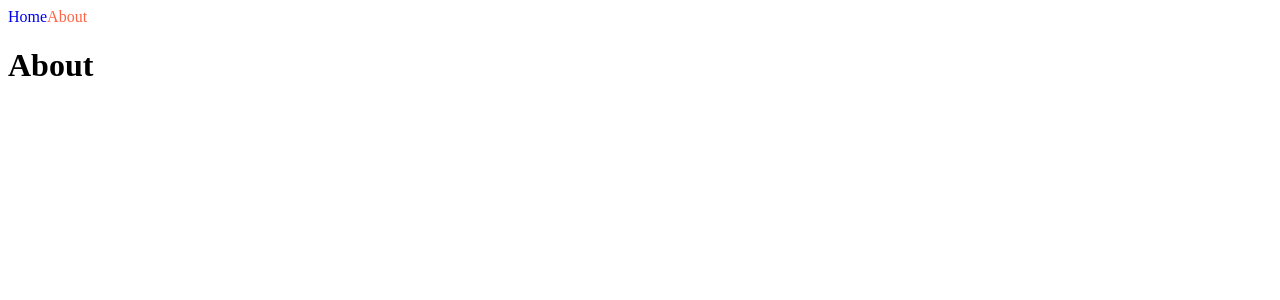
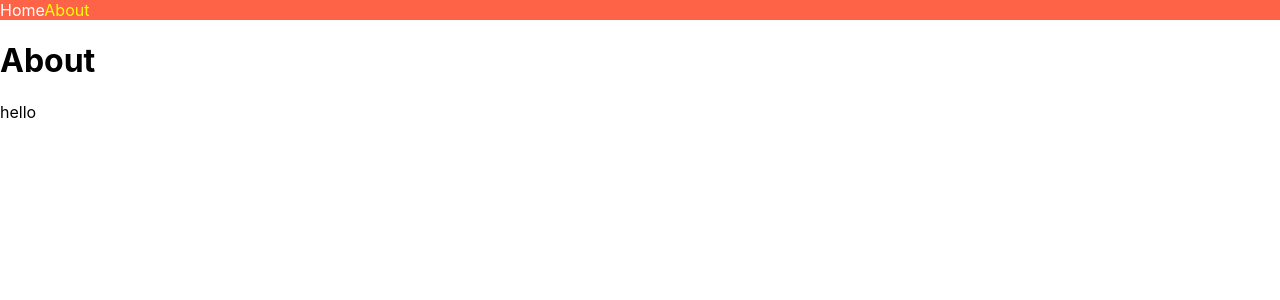
Before and after one commit to yangheat/nextjs-typescript-practice, a Next.js app: page /about in a window 1280 px wide. Shown: the top 300 px of the page. Built offline with nearby package versions, Linux system fonts and the light colour scheme.

Commit message:
add custom app

```diff
--- a/components/NavBar.tsx
+++ b/components/NavBar.tsx
@@ -1,12 +1,12 @@
 import Link from "next/link";
 import { useRouter } from "next/router";
-import styles from "./NavBar.module.css";
+// import styles from "./NavBar.module.css";
 
 export default function NavBar() {
   const router = useRouter();
   return (
     <nav>
-      <Link href="/">
+      {/* <Link href="/">
         <a
           className={`${styles.link} ${
             router.pathname === "/" ? styles.active : ""
@@ -24,7 +24,25 @@ export default function NavBar() {
         >
           About
         </a>
+      </Link> */}
+
+      <Link href="/">
+        <a className={router.pathname === "/" ? "active" : ""}>Home</a>
       </Link>
+      <Link href="/about">
+        <a className={router.pathname === "/about" ? "active" : ""}>About</a>
+      </Link>
+      <style jsx>{`
+        nav {
+          background-color: tomato;
+        }
+        a {
+          text-decoration: none;
+        }
+        .active {
+          color: yellow;
+        }
+      `}</style>
     </nav>
   );
 }
--- /dev/null
+++ b/pages/_app.tsx
@@ -0,0 +1,20 @@
+import { AppProps } from "next/app";
+import "../styles/globals.css";
+import NavBar from "../components/NavBar";
+
+export default function App({ Component, pageProps }: AppProps) {
+  return (
+    <>
+      <NavBar />
+      <Component {...pageProps} />
+      <span>hello</span>
+      <style jsx global>
+        {`
+          a {
+            color: white;
+          }
+        `}
+      </style>
+    </>
+  );
+}
--- a/pages/about.tsx
+++ b/pages/about.tsx
@@ -1,8 +1,7 @@
-import NavBar from "../components/NavBar";
-
 export default function About() {
-  return <div>
-    <NavBar />
-    <h1>About</h1>
+  return (
+    <div>
+      <h1>About</h1>
     </div>
+  );
 }
--- a/pages/index.tsx
+++ b/pages/index.tsx
@@ -1,14 +1,12 @@
 import { useState } from "react";
-import NavBar from "../components/NavBar";
 
 export default function Home() {
   const [count, setCount] = useState(0);
-  const onPlusButtonClick = () => setCount(current => current+1);
-  const onMinusButtonClick = () => setCount(current => current-1);
+  const onPlusButtonClick = () => setCount((current) => current + 1);
+  const onMinusButtonClick = () => setCount((current) => current - 1);
 
   return (
     <div>
-      <NavBar />
       <h1>{count}</h1>
       <button onClick={onPlusButtonClick}>+</button>
       <button onClick={onMinusButtonClick}>-</button>
```
